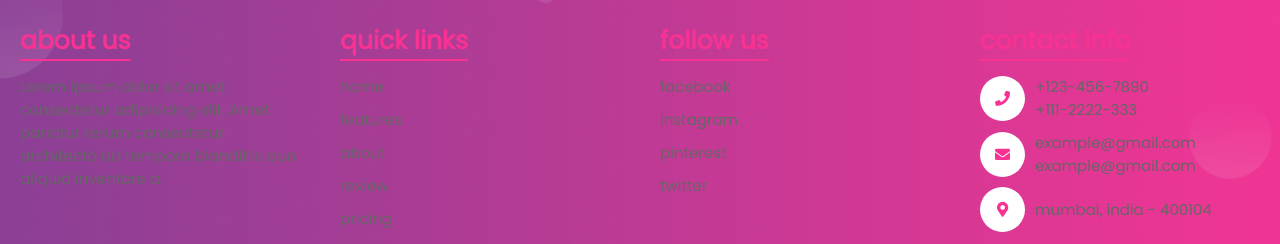
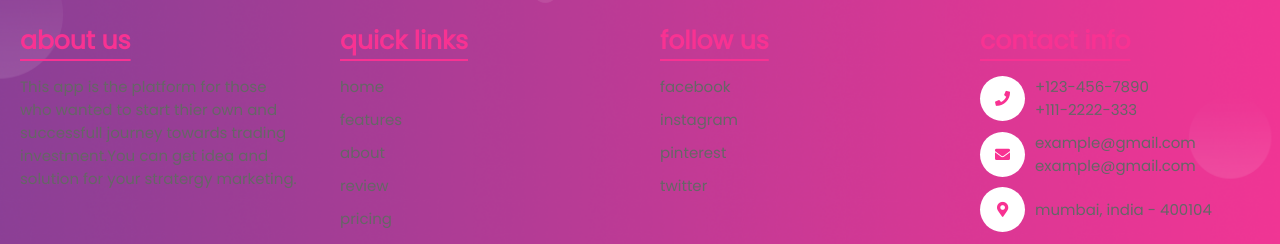
Before and after one commit to Waseem0718/Landingpage.in, a plain HTML site: page index.html in a window 1280 px wide. Shown: the part 5078-5322 px from the top of the page. Drawn offline with Linux system fonts and the light colour scheme.

Commit message:
Update index.html

```diff
--- a/index.html
+++ b/index.html
@@ -299,7 +299,7 @@
 
         <div class="box">
             <h3>about us</h3>
-            <p>Lorem ipsum dolor sit amet consectetur adipisicing elit. Amet pariatur rerum consectetur architecto ad tempora blanditiis quo aliquid inventore a.</p>
+            <p>This app is the platform for those who wanted to start thier own and successfull journey towards trading investment.You can get idea and solution for your stratergy marketing.</p>
         </div>
 
         <div class="box">
```
